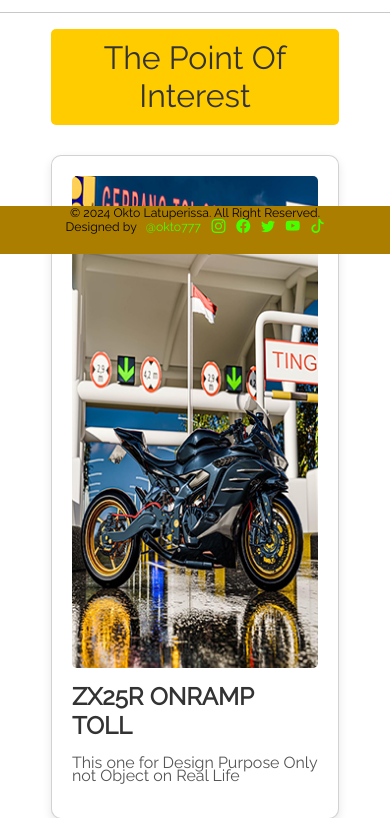
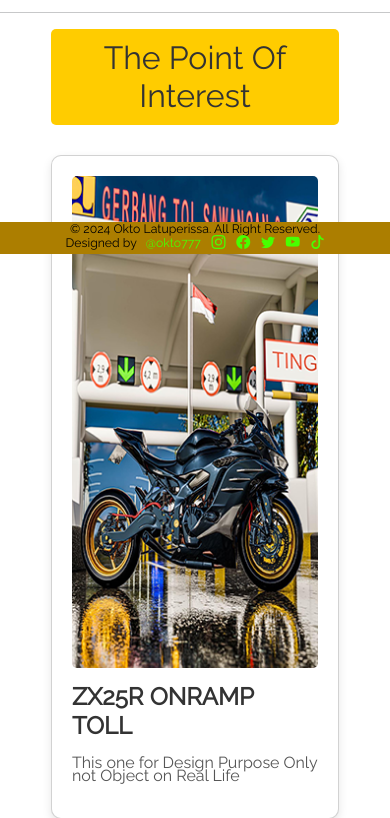
Before and after one commit to okto7/okto7.github.io, a PHP site: page / in a window 390 px wide; the page is wider, and only the part inside the window is pictured. Shown: the part 590-1408 px from the top of that part. Run offline with PHP 8.4, Linux system fonts and the light colour scheme; some libraries are stand-ins or nearby versions.

Commit message:
Update style.css

```diff
--- a/style.css
+++ b/style.css
@@ -358,7 +358,7 @@
 
   footer {
     font-size: 14px;
-    padding-bottom: 3rem;
+    padding-bottom: 2rem;
   }
 
   .gallery h2 {
```
